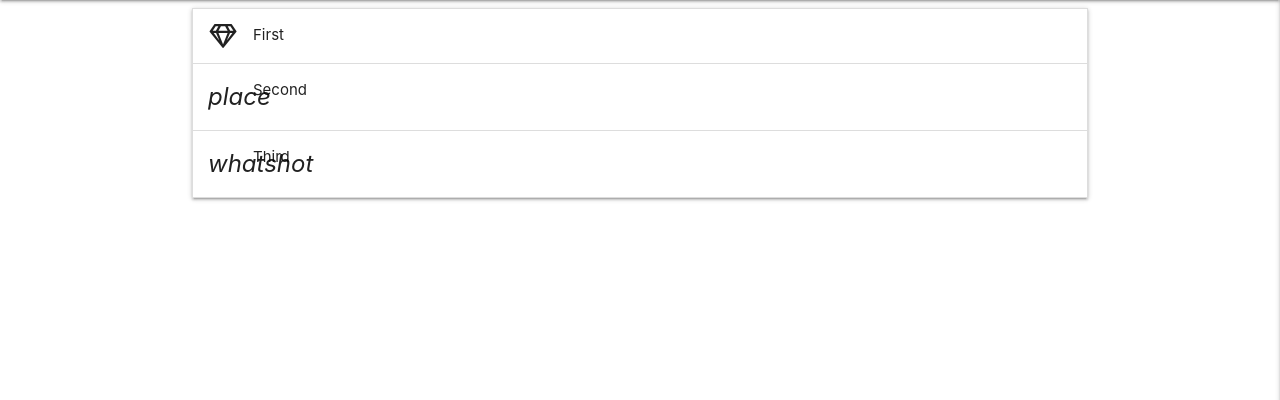
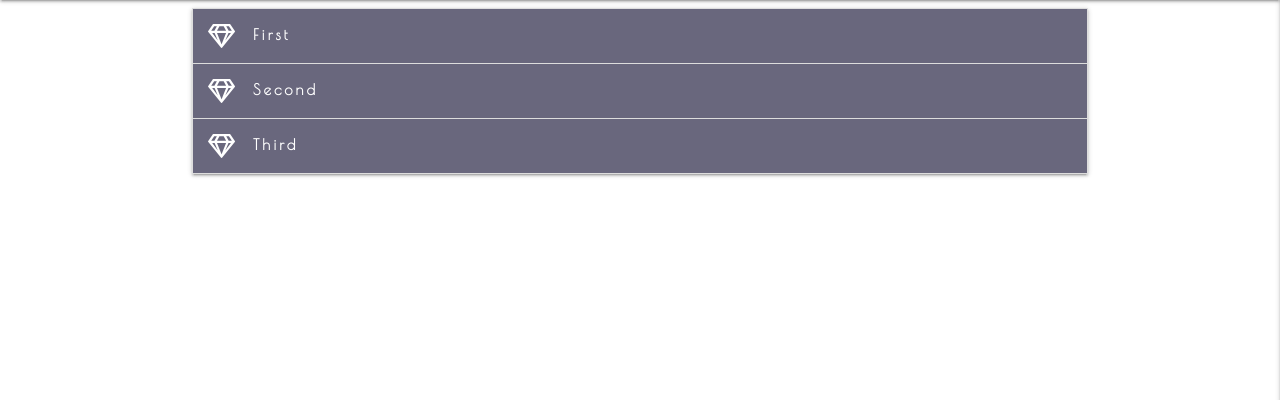
Before and after one commit to Code-Institute-Submissions/Mjau83-myCrystals_AugResub, a Flask app: page /view_crystals in a window 1280 px wide. Shown: the part 64-464 px from the top of the page. Run offline with Flask 2, Linux system fonts and the light colour scheme; data that the repository does not hold is empty; some libraries are stand-ins or nearby versions.

Commit message:
Add styling to the accordion in style.css

```diff
--- a/static/css/style.css
+++ b/static/css/style.css
@@ -105,3 +105,18 @@ form i {
     line-height: 1;
     font-family: 'Open Sans', sans-serif;
 }
+
+/* ------ Accordion */
+.collapsible-header {
+    color: #ffffff;
+    background-color: #69677D;
+    font-family: 'Poiret One', cursive;
+    font-weight: 600;
+    letter-spacing: 3px;
+}
+
+.collapsible-body {
+    color: #000000;;
+    background-color: #EAE0E6;
+    font-family: 'Open Sans', sans-serif;
+}
--- a/templates/crystals.html
+++ b/templates/crystals.html
@@ -18,11 +18,11 @@
             <div class="collapsible-body"><span>Lorem ipsum dolor sit amet.</span></div>
         </li>
         <li>
-            <div class="collapsible-header"><i class="material-icons">place</i>Second</div>
+            <div class="collapsible-header"><i class="far fa-gem"></i>Second</div>
             <div class="collapsible-body"><span>Lorem ipsum dolor sit amet.</span></div>
         </li>
         <li>
-            <div class="collapsible-header"><i class="material-icons">whatshot</i>Third</div>
+            <div class="collapsible-header"><i class="far fa-gem"></i>Third</div>
             <div class="collapsible-body"><span>Lorem ipsum dolor sit amet.</span></div>
         </li>
     </ul>
```
